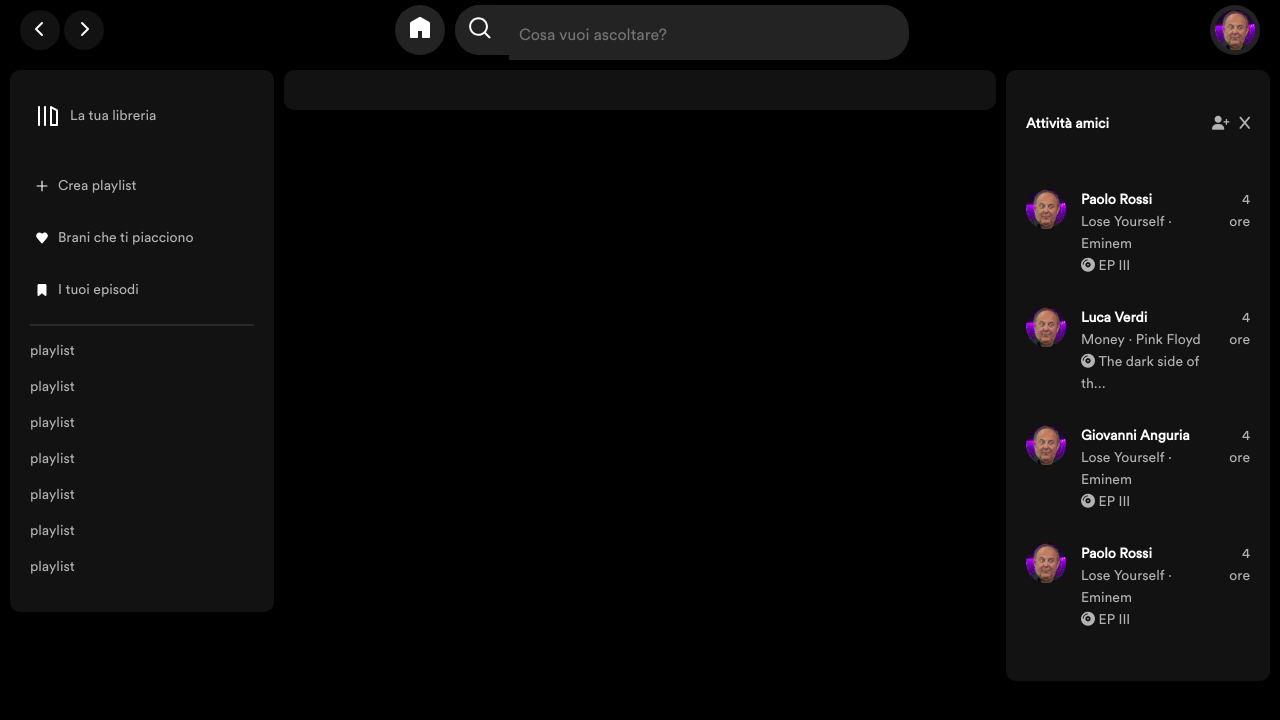
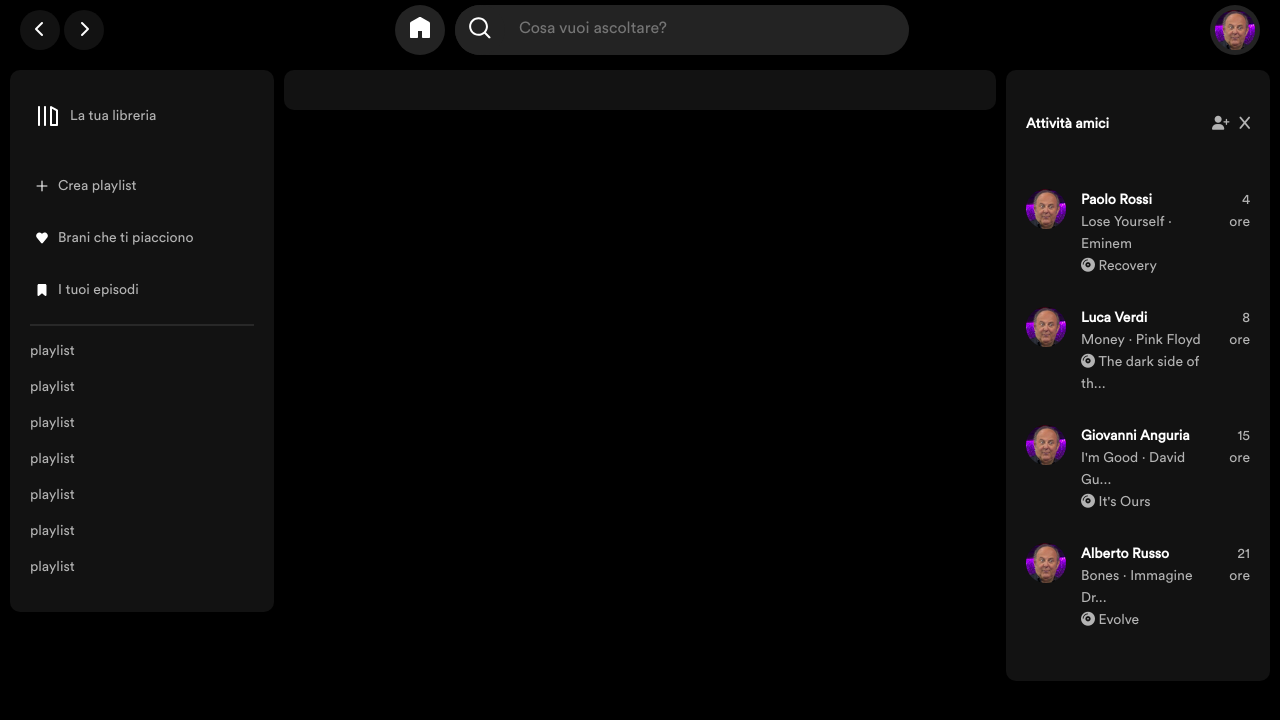
Before and after one commit to dimitrilzk/SPOTIFY-CLONE, a website: page album.html in a window 1280 px wide. Drawn offline with nearby package versions, Linux system fonts and the light colour scheme; no server answers.

Commit message:
sistemato search bar e sezione amici

```diff
--- a/album.html
+++ b/album.html
@@ -110,19 +110,10 @@
       <!-- contents -->
       <main class="main box">
             <div class="album-info">
-                <!-- <div class="album-img">
-                    <img src="" alt="">
-                </div>
-                <div class="album-details">
-                    <h6>album</h6>
-                    <h1>Titolo</h1>
-                    <div class="artista-img">
-                        <img src="https://e-cdns-images.dzcdn.net/images/cover/8b8fc5d117f9357b79f0a0a410a170e8/56x56-000000-80-0-0.jpg" alt="">
-                        <h5>artista</h5>
-                    </div>
-                </div> -->
             </div>
-            <div class="album-tracks"></div>
+            <div class="album-tracks">
+              <div class="album-buttons"></div>
+            </div>
       </main>
       <!-- end contents -->
       <!-- sidebar right -->
@@ -142,7 +133,7 @@
             <div class="friend-data">
               <h5>Paolo Rossi</h5>
               <p>Lose Yourself  &#8901;  Eminem</p>
-              <p><i class="fa-solid fa-compact-disc"></i> EP III</p>
+              <p><i class="fa-solid fa-compact-disc"></i> Recovery</p>
             </div>
             <div class="friend-time">
               <p>4 ore</p>
@@ -158,7 +149,7 @@
               <p><i class="fa-solid fa-compact-disc"></i> The dark side of th...</p>
             </div>
             <div class="friend-time">
-              <p>4 ore</p>
+              <p>8 ore</p>
             </div>
           </div>
           <div class="amico">
@@ -167,11 +158,11 @@
             </div>
             <div class="friend-data">
               <h5>Giovanni Anguria</h5>
-              <p>Lose Yourself  &#8901;  Eminem</p>
-              <p><i class="fa-solid fa-compact-disc"></i> EP III</p>
+              <p>I'm Good  &#8901;  David Gu...</p>
+              <p><i class="fa-solid fa-compact-disc"></i> It's Ours</p>
             </div>
             <div class="friend-time">
-              <p>4 ore</p>
+              <p>15 ore</p>
             </div>
           </div>
           <div class="amico">
@@ -179,13 +170,13 @@
               <img src="./assets/img/user.png" alt="user1">
             </div>
             <div class="friend-data">
-              <h5>Paolo Rossi</h5>
+              <h5>Alberto Russo</h5>
 
-              <p>Lose Yourself  &#8901;  Eminem</p>
-              <p><i class="fa-solid fa-compact-disc"></i> EP III</p>
+              <p>Bones  &#8901;  Immagine Dr...</p>
+              <p><i class="fa-solid fa-compact-disc"></i> Evolve</p>
             </div>
             <div class="friend-time">
-              <p>4 ore</p>
+              <p>21 ore</p>
             </div>
           </div>
         </div>
--- a/assets/scss/_main.scss
+++ /dev/null
@@ -1,9 +0,0 @@
-
-.main{
-    width: 60%;
-    height: 100%;
-}
-
-.library-row{
-    display: flex;
-}
--- a/assets/scss/_navbar.scss
+++ b/assets/scss/_navbar.scss
@@ -53,11 +53,10 @@
 
     input{
         width: 400px;
-        height: 50px;
-        border: none;
         border-radius: 0px 30px 30px 0px;
         color: $text-gray;
-        padding: 0 10px;
+        padding-left: 10px;
+        vertical-align: super;
         margin: auto;
         background-color: $bg-button;
 }
```
Also changed, not shown: assets/css/styles.css, assets/scripts/album.js (indentation only), 1 other file.
